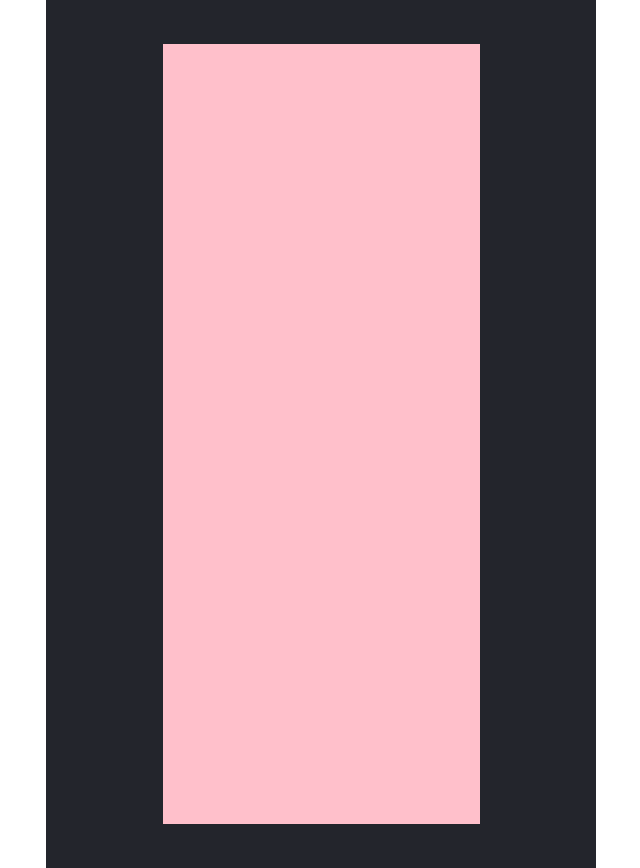
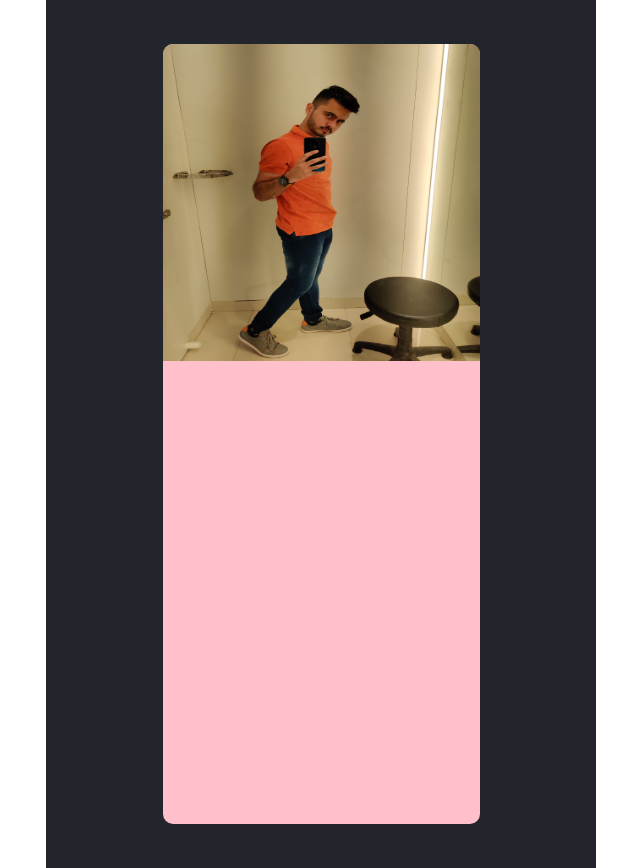
Before and after one commit to Khodidas-withLoveKD/React-Learnings, a React (Create React App) app: page /scrimba-course/digital-business-card in a window 1280 px wide. Shown: the whole page, without its empty margins (319-959 px from the left). Built offline with nearby package versions, Linux system fonts and the light colour scheme.

Commit message:
Created DP

```diff
--- /dev/null
+++ b/src/Pages/Scrimba Course/Project 1/DP.jsx
@@ -0,0 +1,21 @@
+import React from 'react';
+
+import DPImage from './Resources/DP.jpg'
+
+const DP = () => {
+  const dpCss = {
+    height: '19.8125em',
+    width: '19.8125rem',
+    borderRadius: '0.625rem 0.625rem 0 0'
+  }
+  return (
+    <div>
+      <img src={DPImage}
+        alt="Khodidas's leaning with his arms wide open looking at you with a big smile"
+        style={dpCss}
+      />
+    </div>
+  );
+}
+
+export default DP;
--- a/src/Pages/Scrimba Course/Project 1/InnerCard.jsx
+++ b/src/Pages/Scrimba Course/Project 1/InnerCard.jsx
@@ -1,14 +1,17 @@
 import React from 'react';
 
-function InnerCard(props) {
+import DP from './DP';
+
+const InnerCard = () => {
   const cardCss = {
     width: '19.8125rem',
     height: '48.75rem',
     backgroundColor: 'pink',
+    borderRadius: '0.625rem'
   }
   return (
     <div style={cardCss}>
-
+      <DP />
     </div>
   );
 }
```
Also changed, not shown: src/Pages/Scrimba Course/Project 1/Resources/DP.jpg (added).
